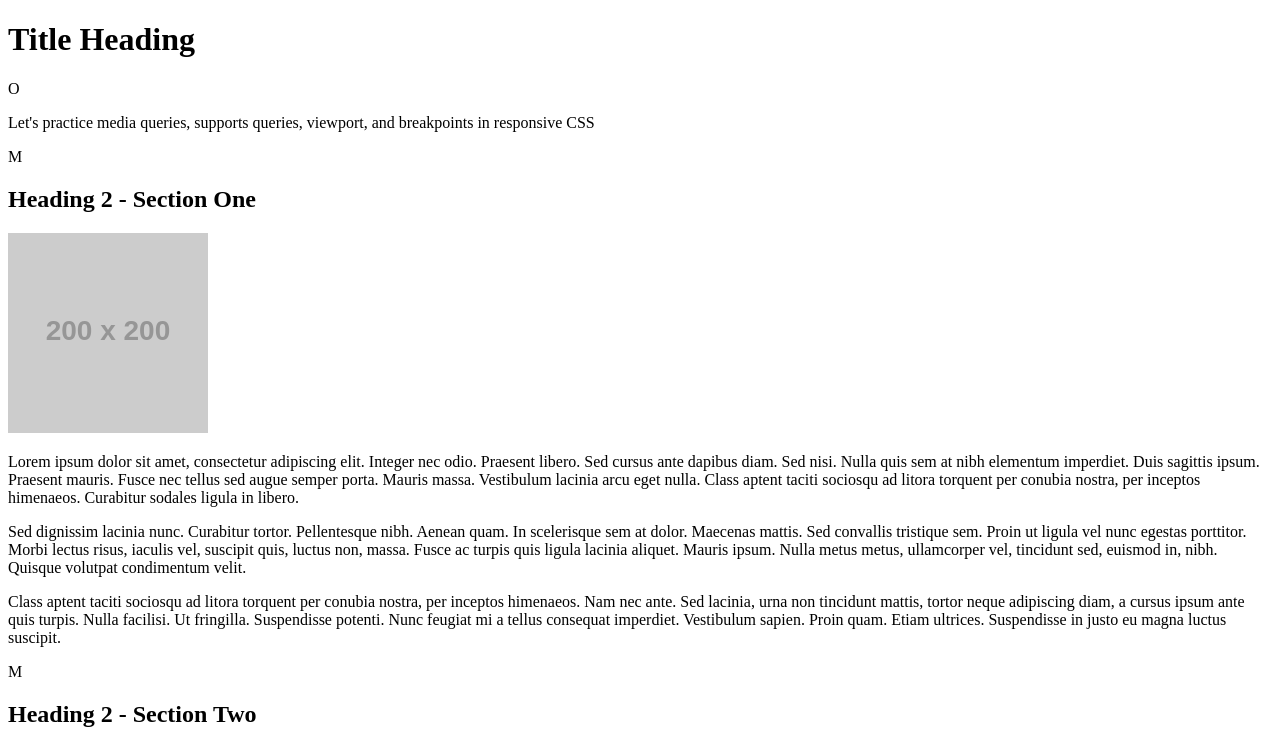
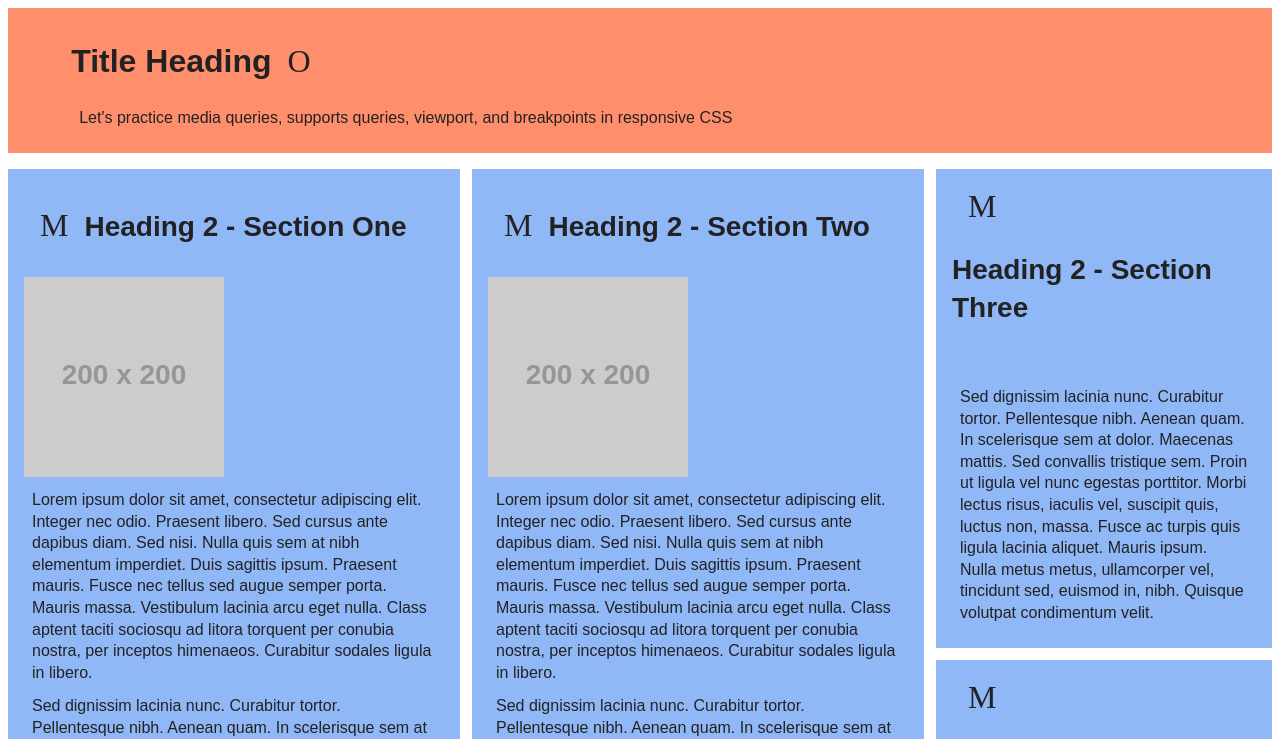
Before and after one commit to qreams-asu/viewport, a plain HTML site: page index.html in a window 1280 px wide. Shown: the top 739 px of the page. Drawn offline with Linux system fonts and the light colour scheme; placeholder pictures from the web are drawn by us; some icons are missing.

Commit message:
Updated Files
HTML CSS Rename and updates to content

```diff
--- a/css-starter-file-viewport.css
+++ b/Reams.styles.css
@@ -1,7 +1,4 @@
-/* YOUR NAME GOES HERE */
-
-/* --------------- ADD CSS RESET TO THE FILE HERE --------------- */
-
+/* Quincy Reams */
 
 
 /* ----- AUTOPREFIXER FOR VS CODE WAS USED FOR VENDOR PREFIXES ----- */
@@ -31,8 +28,11 @@
 
 /* ----- CHECK FOR USER DARK MODE PREFERENCE ----- */
 /* --------------- BEGIN USER PREFERS DARK COLOR SCHEME QUERY --------------- */
-
-/* CHANGE THE BODY'S BACKGROUND COLOR TO THE DARK GRAY IF THE USER PREFERS DARK MODE */
+@media (prefers-color-scheme: dark) {
+    body {
+        background-color: var(--dark-gray);
+    }
+}
 
 /* --------------- END USER PREFERS DARK COLOR SCHEME QUERY --------------- */
 
@@ -91,11 +91,14 @@ footer .icon{
 
 /* ----- HANDLE PREFERS REDUCED MOTION FOR THE ICON ANIMATIONS ----- */
 /* --------------- BEGIN USER PREFERS REDUCED MOTION QUERY --------------- */
-    @-webkit-keyframes icon-animation {
+@media (prefers-reduced-motion)
+{ @-webkit-keyframes icon-animation {
         0% { font-variation-settings: "TIME" 1; }
     }
     @keyframes icon-animation {
         0% { font-variation-settings: "TIME" 1; }
+    }
+
 }
 /* --------------- END USER PREFERS REDUCED MOTION QUERY --------------- */
 
@@ -130,7 +133,9 @@ section{
     padding: 1em;
 }
 
+
 /* ---------- EXTRA SMALL SCREEN STYLES ---------- */
+@media only screen and (max-width: 595px) {
     header, footer{
         background-color: var(--pink);
         color: var(--white);
@@ -146,11 +151,11 @@ img{
         display: inline;
         float: left;
      }
-
-
+}
 /* ---------- SMALL SCREEN STYLES ---------- */
 /* --------------- BEGIN SMALL SCREEN SIZES --------------- */
-    /* header, footer{
+@media only screen and (min-width: 600px) {
+header, footer{
         background-color: var(--lime-green);
         color: var(--dark-gray);
     }
@@ -175,14 +180,16 @@ img{
     img{
         width: 200px;
         max-width: 200px;
-    } */
+    }
+}
 /* --------------- END SMALL SCREEN SIZES --------------- */
 
 
 
 /* ---------- MEDIUM SCREEN STYLES ---------- */
 /* --------------- BEGIN MEDIUM SCREEN SIZES --------------- */
-    /* header, footer{
+@media only screen and (min-width: 768px) {
+header, footer{
         background-color: var(--black);
         color: var(--white);
     }
@@ -207,14 +214,16 @@ img{
     #seven{
         grid-column: 3/4;
         grid-row: 3/5;
-    } */
+    }
+    }
 /* --------------- END MEDIUM SCREEN SIZES --------------- */
 
 
 
 /* ---------- LARGE SCREEN STYLES ---------- */
 /* --------------- BEGIN LARGE SCREEN SIZES --------------- */
-    /* header, footer{
+@media only screen and (min-width: 889px) {
+ header, footer{
         background-color: var(--lime-green);
         color: var(--dark-gray);
     }
@@ -245,24 +254,28 @@ img{
 
     #seven, #eight{
         grid-row: 3/4;
-    } */
+    }
+}
 /* --------------- END LARGE SCREEN SIZES --------------- */
 
 
 
 /* ---------- ADJUSTING RESPONSIVE IMAGE SIZE ---------- */
 /* --------------- BEGIN RESPONSIVE IMAGE ADJUST SIZES --------------- */
-    /* img{
+@media only screen and (max-width: 1200px) {
+img{
         width: 300px;
         max-width: 300px;
-    } */
+    }
+}
 /* --------------- END RESPONSIVE IMAGE ADJUST SIZES --------------- */
 
 
 
 /* ---------- EXTRA LARGE SCREEN STYLES ---------- */
 /* --------------- BEGIN EXTRA LARGE SCREEN SIZES --------------- */
-    /* header, footer{
+@media only screen and (min-width: 1200px) {
+header, footer{
         background-color: var(--orange);
         padding-left: 5%;
     }
@@ -327,5 +340,6 @@ img{
 
     #three p, #four p, #five p, #six p{
         padding-top: 2em;
-    } */
+    }
+}
 /* --------------- END EXTRA LARGE SCREEN SIZES --------------- */
--- a/viewport-starter-file.html
+++ b/index.html
@@ -4,7 +4,7 @@
         <meta charset="utf-8">
         <meta name="viewport" content="width=device-width, initial-scale=1">
         <!-- Add your name as the author in the meta tag below -->
-        <meta name="author" content="">
+        <meta name="author" content="Quincy Reams">
         <!-- These meta tags have been included as an example, but left blank because this is all placeholder content and won't be a real site -->
         <meta name="description" content="">
         <meta name="keywords" content="">
@@ -15,6 +15,7 @@
         <link rel="icon" type="image/png" sizes="16x16" href="favicon-16x16.png">
         <link href="https://res.cloudinary.com/dr6lvwubh/raw/upload/v1581441981/Anicons/anicons-regular.css" rel="stylesheet">
         <!-- Add a link to your properly named CSS file here -->
+        <link rel="stylesheet" href="Reams.styles.css">
     </head>
     <body>
         <header>
```
Also changed, not shown: 1 other file. Lines whose indentation alone changed are shown as unchanged.
